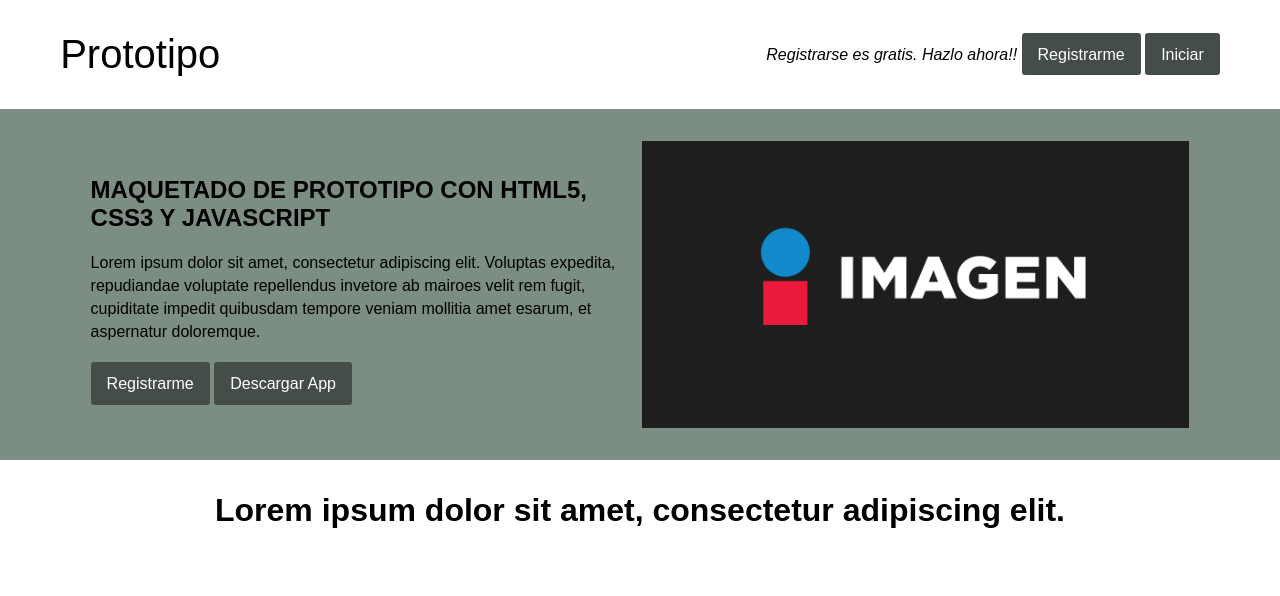
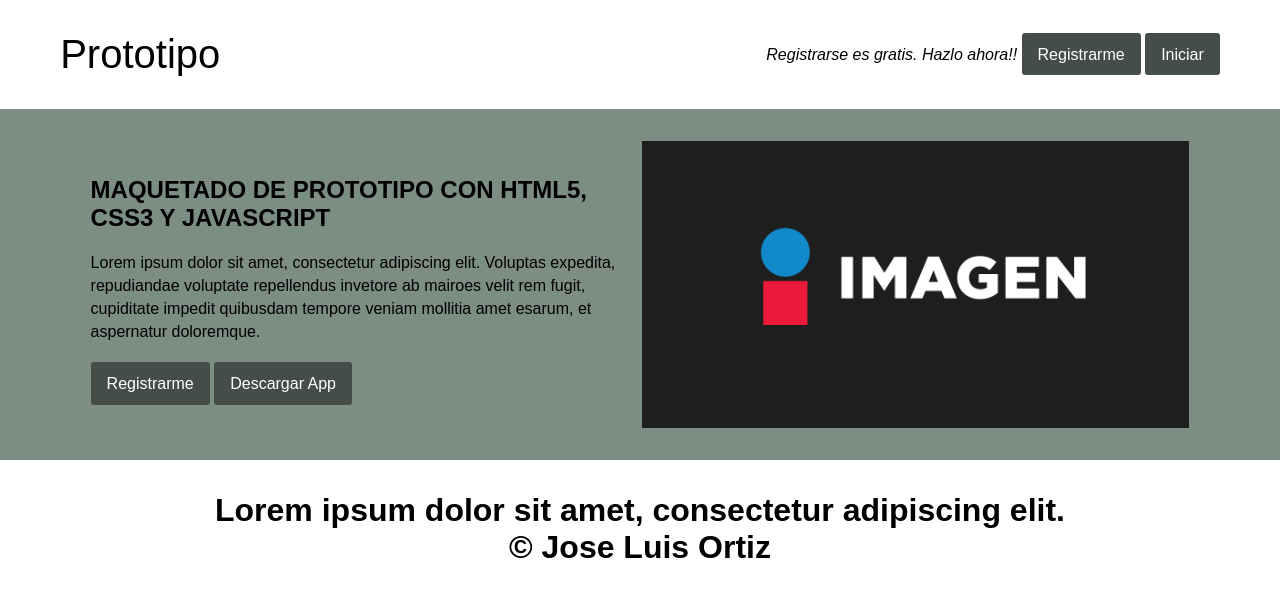
Before and after one commit to ingjoseluis/GitProtipadoHtml5Css3JavaScript, a plain HTML site: page index.html in a window 1280 px wide. Drawn offline with Linux system fonts and the light colour scheme.

Commit message:
Se agrego copyright al index

```diff
--- a/index.html
+++ b/index.html
@@ -52,6 +52,7 @@
 		</section>
 		<footer>
 			<h1>Lorem ipsum dolor sit amet, consectetur adipiscing elit.</h1>
+			<h1>&copy; Jose Luis Ortiz</h1>
 		</footer>
 		<script src="js/jquery-3.2.1.min.js"></script>
 		<script src="js/acciones.js"></script>
```
